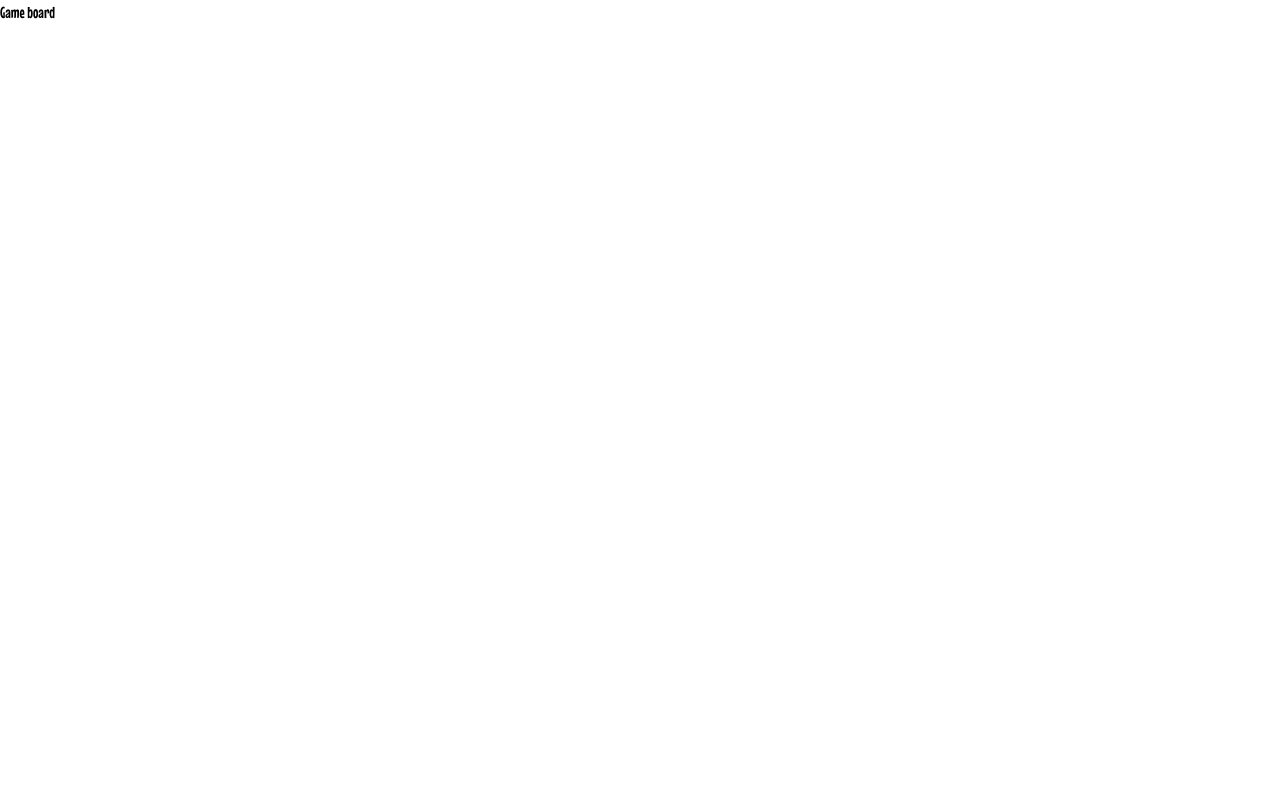
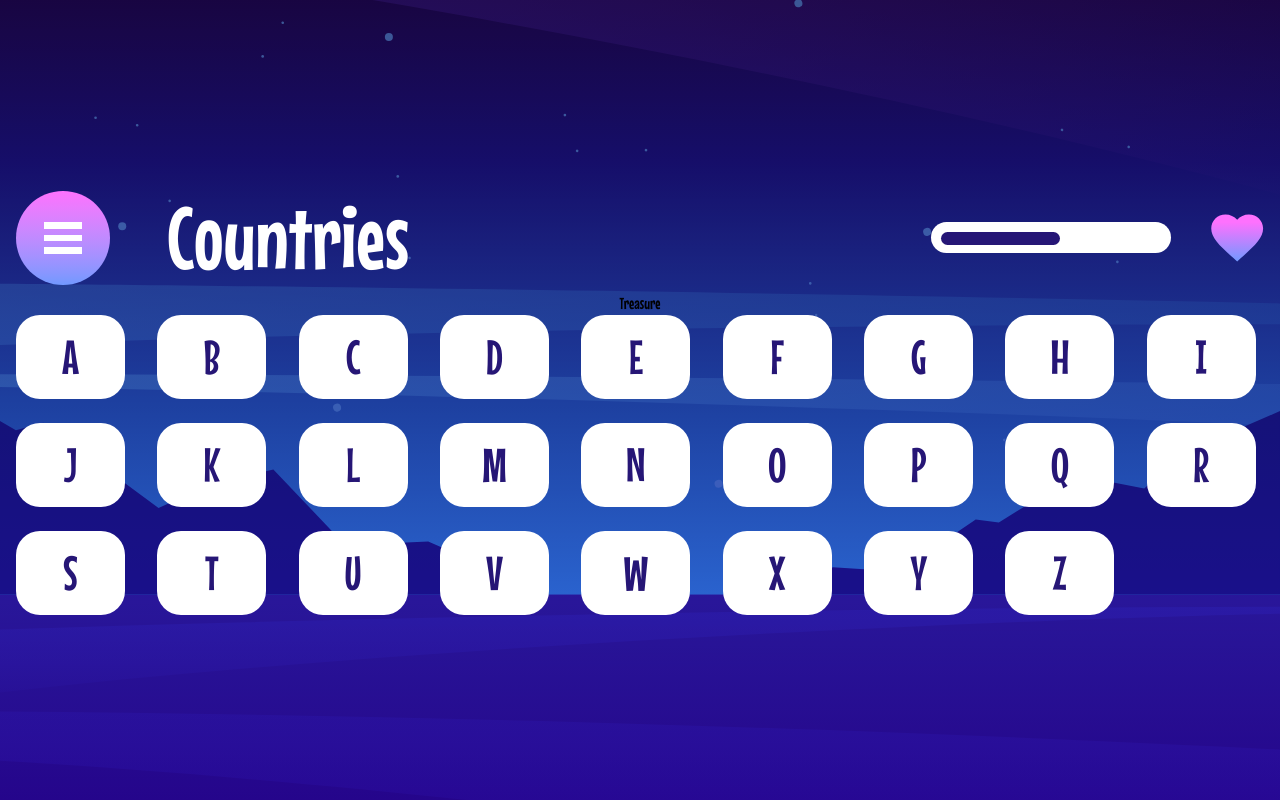
Before and after one commit to oluwatobicode/hangman_game, a React (Vite) app: page /category in a window 1280 px wide. Both pictures are taken after a click on the button "MOVIES". Built offline with nearby package versions, Linux system fonts and the light colour scheme.

Commit message:
WIP:game-page & navbar

```diff
--- a/src/App.tsx
+++ b/src/App.tsx
@@ -2,21 +2,24 @@ import { BrowserRouter, Route, Routes } from "react-router";
 
 import Start from "./pages/Start";
 import Rules from "./components/Rules";
-import GameBoard from "./components/GameBoard";
+import Games from "./pages/Game";
 import WordCategory from "./components/WordCategory";
+import GameProvider from "./contexts/GameProvider";
 
 function App() {
   return (
+    <GameProvider>
       <BrowserRouter>
         <Routes>
           <Route path="/" element={<Start />} />
 
           <Route path="/category" element={<WordCategory />} />
-        <Route path="/category/game" element={<GameBoard />} />
+          <Route path="/category/game" element={<Games />} />
 
           <Route path="/rules" element={<Rules />} />
         </Routes>
       </BrowserRouter>
+    </GameProvider>
   );
 }
 
--- a/src/components/GameBoard.tsx
+++ b/src/components/GameBoard.tsx
@@ -1,7 +1,43 @@
+import { useGameContext } from "../contexts/GameProvider";
+
 const GameBoard = () => {
+  const { secretWord } = useGameContext();
+
+  const alphabet = Array.from({ length: 26 }, (_, i) =>
+    String.fromCharCode(65 + i)
+  );
+
+  console.log(secretWord);
+
+  console.log(alphabet);
+
+  const secretWordMap = Array.from({ length: secretWord.length }, (_, i) =>
+    String(65 + i)
+  );
+
+  const displaySecretWord = secretWord.split("").map((letter) => {
+    return letter;
+  });
+
+  console.log(displaySecretWord);
+
+  console.log(secretWordMap);
+
   return (
-    <div>
-      <h1>Game board</h1>
+    <div className="flex flex-col justify-between items-center w-full">
+      <div>{secretWord}</div>
+
+      <div className="grid grid-cols-9 grid-rows-3 gap-[24px] items-center w-full">
+        {alphabet.map((el, i) => (
+          <button
+            // disabled={true}
+            className="lg:w-[109px] lg:h-[84px] md:w-[64px] md:h-[84px] w-[28.89px] h-[56px] md:rounded-[24px] rounded-[8px] bg-white text-[#261676] md:text-[48px] text-[24px] cursor-pointer font-normal disabled:cursor-not-allowed disabled:opacity-[25%]"
+            key={i}
+          >
+            {el}
+          </button>
+        ))}
+      </div>
     </div>
   );
 };
--- a/src/components/Nabar.tsx
+++ /dev/null
@@ -1,9 +0,0 @@
-const Navbar = () => {
-  return (
-    <div>
-      <h1>Navbar</h1>
-    </div>
-  );
-};
-
-export default Navbar;
--- /dev/null
+++ b/src/components/Navbar.tsx
@@ -0,0 +1,37 @@
+import { useGameContext } from "../contexts/GameProvider";
+
+const Navbar = () => {
+  const { category } = useGameContext();
+
+  return (
+    <nav className="w-full flex items-center">
+      <div className="flex items-center justify-center mr-auto gap-[16px] md:gap-[32px] lg:gap-[57px]">
+        <button className="cursor-pointer w-[40px] h-[40px] md:w-[64px] md:h-[64px] lg:w-[94px] lg:h-[94px] flex items-center justify-center rounded-full shadow-[inset_0_-5px_0_-1px,#9D2DF5]  bg-gradient-to-b from-[#FE71FE] to-[#7199FF]">
+          <img
+            className="w-[16.17px] h-[13.62px] md:w-[25.87px] md:h-[21.79px] lg:w-[38px] lg:h-[32px]"
+            src="/images/icon-menu.svg"
+            alt="menu icon"
+          />
+        </button>
+
+        <h1 className="lg:text-[88px] md:text-[48px] text-[40px] md:tracking-[5%] leading-[-0.5%] md:leading-[120%] text-white">
+          {category}
+        </h1>
+      </div>
+      <div className="ml-auto flex items-center gap-[16px] md:gap-[40px]">
+        <div className="w-[57px] relative h-[16px] md:w-[160px] md:h-[31px] lg:w-[240px] lg:h-[31px] rounded-[96px] bg-white">
+          <div className="absolute lg:w-[119px] lg:h-[13px] md:w-[65px] md:h-[13px] w-[21px] h-[8px] transform translate-y-1 translate-x-1 md:translate-y-2.5 md:translate-x-2.5 bg-[#261676] rounded-[96px]"></div>
+        </div>
+        <div>
+          <img
+            className="w-[26.16px] h-[24px] md:w-[53.33px] md:h-[48.93px]"
+            src="/images/icon-heart.svg"
+            alt="Heart Icon"
+          />
+        </div>
+      </div>
+    </nav>
+  );
+};
+
+export default Navbar;
--- a/src/components/WordCategory.tsx
+++ b/src/components/WordCategory.tsx
@@ -43,7 +43,7 @@ const WordCategory = () => {
     <main className="min-h-screen flex items-center justify-center relative">
       <div className="absolute inset-0 bg-gradient-to-b from-[#1A043A] via-[#151278] to-[#2b00c7]"></div>
       <div className="absolute inset-0 bg-[url('/images/background-mobile.svg')] md:bg-[url('/images/background-desktop.svg')] lg:bg-[url('/images/background-desktop.svg')] bg-cover bg-center bg-no-repeat opacity-50"></div>
-      <div className="flex fle x-col items-center justify-center relative z-10 w-full max-w-7xl px-4">
+      <div className="flex flex-col items-center justify-center relative z-10 w-full max-w-7xl px-4">
         <div className="flex flex-col justify-between items-center w-full">
           <div className="flex flex-row items-center justify-between mb-8 w-full max-w-6xl">
             <button
--- a/src/contexts/GameProvider.tsx
+++ b/src/contexts/GameProvider.tsx
@@ -152,9 +152,10 @@ type WordData = { name: string; selected: boolean; category: string };
 
 const GameContext = createContext<GameState | undefined>(undefined);
 
-export const GameProvider = ({ children }: GameActionProps) => {
-  const [secretWord, setSecretWord] = useState<string>("");
-  const [category, selectedCategory] = useState<string>("");
+export const GameProvider = ({ children }: React.ReactNode) => {
+  const [secretWord, setSecretWord] = useState<string>("Treasure");
+  const [category, selectedCategory] = useState<string>("Countries");
+  const [guessedLetter, setGuessedLetter] = useState<string>("Treasure");
   const [showMenu, setShowMenu] = useState<boolean>(false);
 
   return (
@@ -162,6 +163,8 @@ export const GameProvider = ({ children }: GameActionProps) => {
       value={{
         secretWord,
         setSecretWord,
+        // guessedLetter,
+        guessedLetter,
         category,
         selectedCategory,
         showMenu,
--- /dev/null
+++ b/src/pages/Game.tsx
@@ -0,0 +1,17 @@
+import GameBoard from "../components/GameBoard";
+import Navbar from "../components/Navbar";
+
+const Game = () => {
+  return (
+    <main className="min-h-screen flex items-center justify-center relative">
+      <div className="absolute inset-0 bg-gradient-to-b from-[#1A043A] via-[#151278] to-[#2b00c7]"></div>
+      <div className="absolute inset-0 bg-[url('/images/background-mobile.svg')] md:bg-[url('/images/background-desktop.svg')] lg:bg-[url('/images/background-desktop.svg')] bg-cover bg-center bg-no-repeat opacity-50"></div>
+      <div className="flex flex-col items-center justify-center relative z-10 w-full max-w-7xl px-4">
+        <Navbar />
+        <GameBoard />
+      </div>
+    </main>
+  );
+};
+
+export default Game;
--- a/src/pages/Games.tsx
+++ /dev/null
@@ -1,9 +0,0 @@
-const Games = () => {
-  return (
-    <div>
-      <h1>Games goes here!!</h1>
-    </div>
-  );
-};
-
-export default Games;
```
Lines whose indentation alone changed are shown as unchanged.
